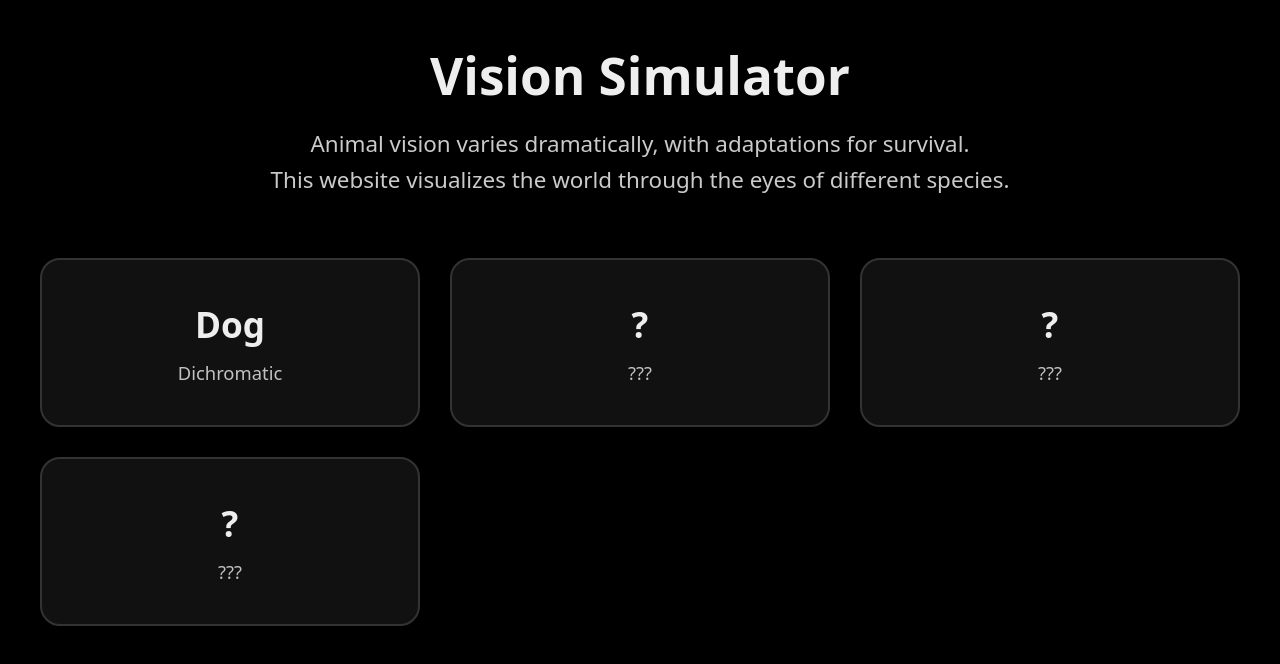
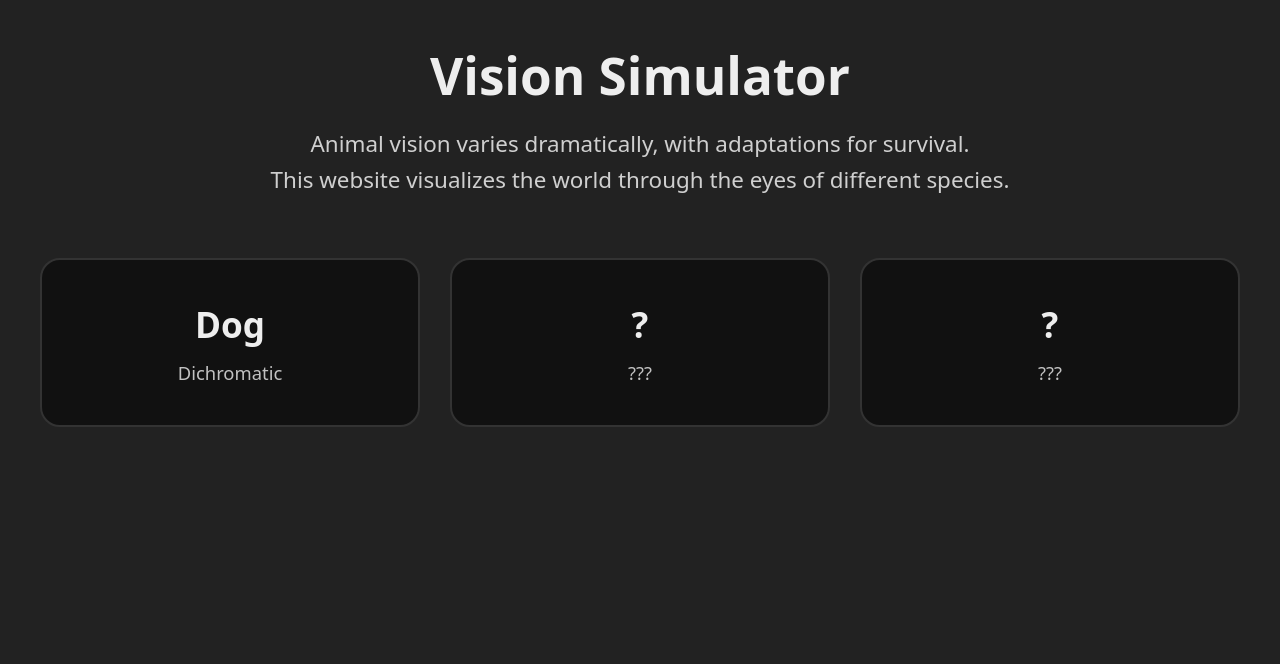
Before and after one commit to TheRishitGupta/VisionSimulator, a plain HTML site: page index.html in a window 1280 px wide. Drawn offline with Linux system fonts and the light colour scheme.

Commit message:
aesthetic improvments

```diff
--- a/index.html
+++ b/index.html
@@ -25,10 +25,6 @@
       <h2>?</h2>
       <p>???</p>
     </a>
-    <a href="yes.html" class="animal-card">
-      <h2>?</h2>
-      <p>???</p>
-    </a>
   </div>
 </body>
 </html>
--- a/styles.css
+++ b/styles.css
@@ -1,7 +1,7 @@
 body {
   margin: 0;
   min-height: 100vh;
-  background: #000;
+  background: #222222;
   color: #eee;
   font-family: system-ui, sans-serif;
   text-align: center;
```
